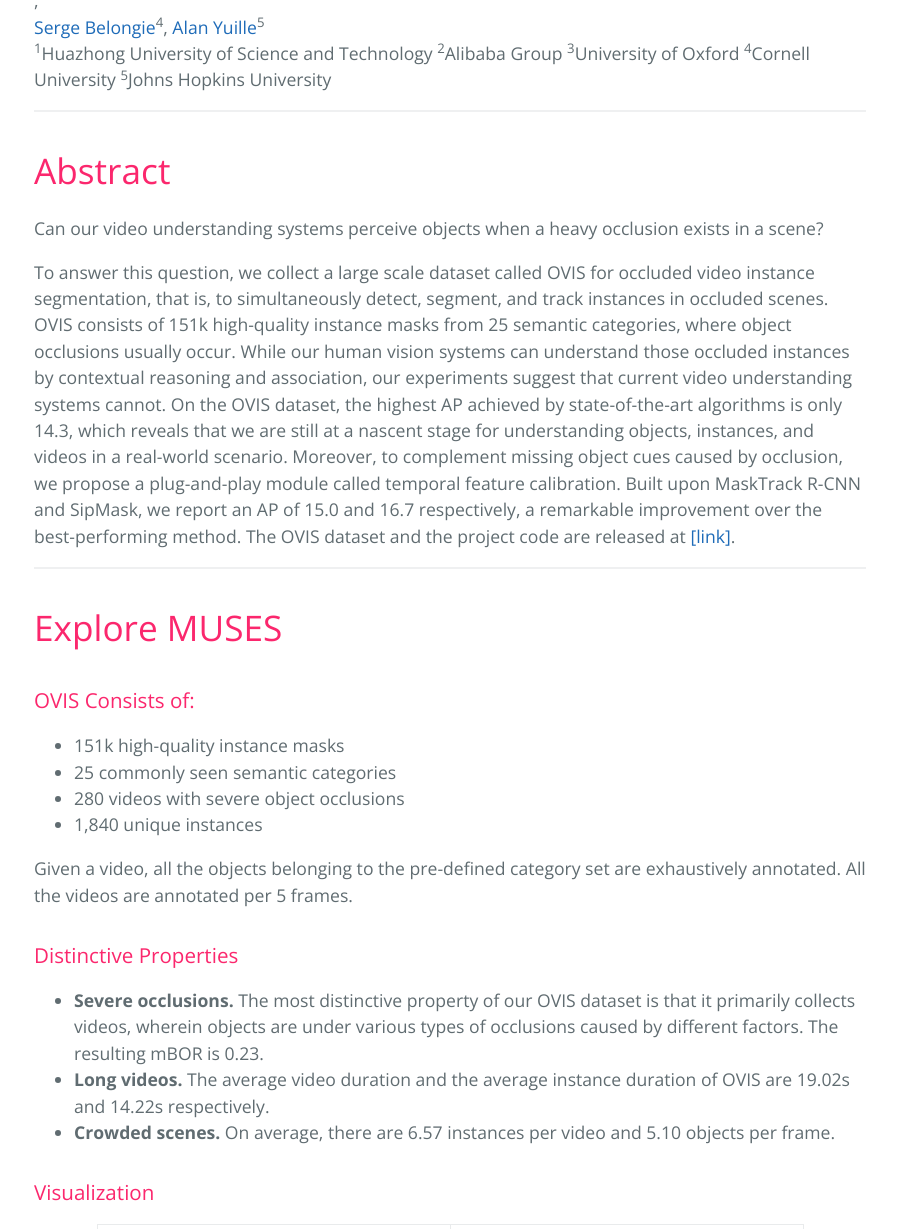
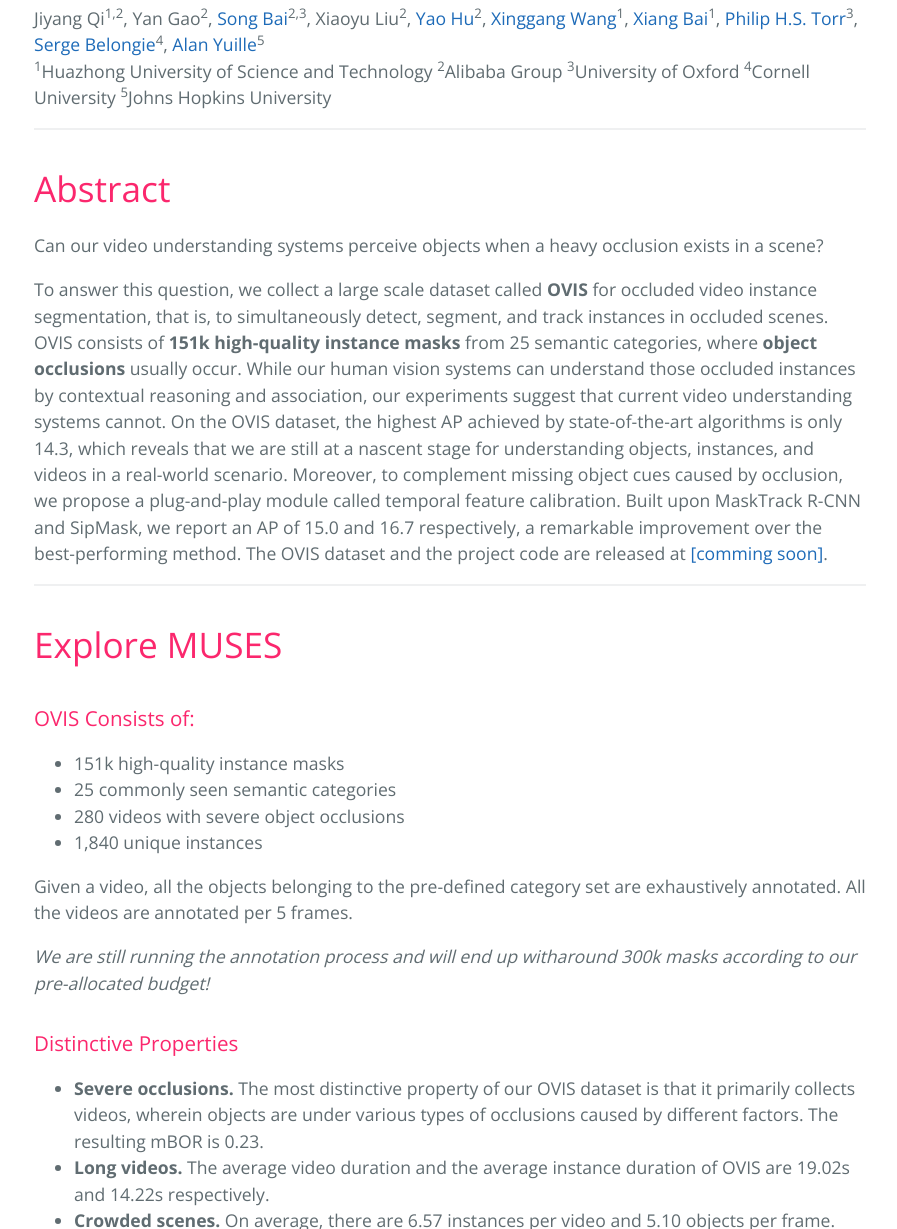
Before and after one commit to qjy981010/OVIS, a Jekyll site: the page built from index.md, in a window 1280 px wide and 1400 px high, scrolled down 511 px, cut to the strip 0-1229 px from the top of the window. Shown: the whole strip, without its empty margins (190-1087 px from the left). Built offline with Jekyll 4.4.1, drawn with Linux system fonts in a browser that asks for light colours; some of the changed text lies outside the part shown.

Commit message:
change link to comming-soon

```diff
--- a/index.md
+++ b/index.md
@@ -4,9 +4,8 @@
 
 **OVIS** (short for **O**ccluded **V**ideo **I**nstance **S**egmentation) is a new large scale benchmark dataset for video instance segmentation task. It is designed with the philosophy of perceiving object occlusions in videos, which could reveal the complexity and the diversity of real-world scenes.
 
-[Occluded Video Instance Segmentation](coming-soon)<br>
-Jiyang Qi<sup>1,2</sup>, Yan Gao<sup>2</sup>, [Song Bai](http://songbai.site)<sup>2,3</sup>, Xiaoyu Liu<sup>2</sup>, [Yao Hu](https://scholar.google.com/citations?user=LIu7k7wAAAAJ)<sup>2</sup>, [Xinggang Wang](https://xinggangw.info/index_cn.htm)<sup>1</sup>, [Xiang Bai](http://122.205.5.5:8071/~xbai/)<sup>1</sup>, [Philip H.S. Torr](http://www.robots.ox.ac.uk/~phst/)<sup>3</sup><br>,<br>
-[Serge Belongie](https://vision.cornell.edu/se3/people/serge-belongie/)<sup>4</sup>, [Alan Yuille](http://www.cs.jhu.edu/~ayuille/)<sup>5</sup><br>
+<center>[**Occluded Video Instance Segmentation**](coming-soon)</center><br>
+Jiyang Qi<sup>1,2</sup>, Yan Gao<sup>2</sup>, [Song Bai](http://songbai.site)<sup>2,3</sup>, Xiaoyu Liu<sup>2</sup>, [Yao Hu](https://scholar.google.com/citations?user=LIu7k7wAAAAJ)<sup>2</sup>, [Xinggang Wang](https://xinggangw.info/index_cn.htm)<sup>1</sup>, [Xiang Bai](http://122.205.5.5:8071/~xbai/)<sup>1</sup>, [Philip H.S. Torr](http://www.robots.ox.ac.uk/~phst/)<sup>3</sup>, [Serge Belongie](https://vision.cornell.edu/se3/people/serge-belongie/)<sup>4</sup>, [Alan Yuille](http://www.cs.jhu.edu/~ayuille/)<sup>5</sup><br>
 <sup>1</sup>Huazhong University of Science and Technology
 <sup>2</sup>Alibaba Group
 <sup>3</sup>University of Oxford
@@ -21,7 +20,7 @@
 # Abstract
 Can our video understanding systems perceive objects when a heavy occlusion exists in a scene?
 
-To answer this question, we collect a large scale dataset called OVIS for occluded video instance segmentation, that is, to simultaneously detect, segment, and track instances in occluded scenes. OVIS consists of 151k high-quality instance masks from 25 semantic categories, where object occlusions usually occur. While our human vision systems can understand those occluded instances by contextual reasoning and association, our experiments suggest that current video understanding systems cannot. On the OVIS dataset, the highest AP achieved by state-of-the-art algorithms is only 14.3, which reveals that we are still at a nascent stage for understanding objects, instances, and videos in a real-world scenario. Moreover, to complement missing object cues caused by occlusion, we propose a plug-and-play module called temporal feature calibration. Built upon MaskTrack R-CNN and SipMask, we report an AP of 15.0 and 16.7 respectively, a remarkable improvement over the best-performing method. The OVIS dataset and the project code are released at [[link]](comming-soon).
+To answer this question, we collect a large scale dataset called **OVIS** for occluded video instance segmentation, that is, to simultaneously detect, segment, and track instances in occluded scenes. OVIS consists of **151k high-quality instance masks** from 25 semantic categories, where **object occlusions** usually occur. While our human vision systems can understand those occluded instances by contextual reasoning and association, our experiments suggest that current video understanding systems cannot. On the OVIS dataset, the highest AP achieved by state-of-the-art algorithms is only 14.3, which reveals that we are still at a nascent stage for understanding objects, instances, and videos in a real-world scenario. Moreover, to complement missing object cues caused by occlusion, we propose a plug-and-play module called temporal feature calibration. Built upon MaskTrack R-CNN and SipMask, we report an AP of 15.0 and 16.7 respectively, a remarkable improvement over the best-performing method. The OVIS dataset and the project code are released at [[comming soon]](comming-soon).
 
 
 
@@ -41,11 +40,18 @@
 
 Given a video, all the objects belonging to the pre-defined category set are exhaustively annotated. All the videos are annotated per 5 frames.
 
+*We are still running the annotation process and will end up witharound 300k masks according to our pre-allocated budget!*
+
 ### Distinctive Properties
 
 - **Severe occlusions.** The most distinctive property of our OVIS dataset is that it primarily collects videos, wherein objects are under various types of occlusions caused by different factors. The resulting mBOR is 0.23.
 - **Long videos.** The average video duration and the average instance duration of OVIS are 19.02s and 14.22s respectively.
 - **Crowded scenes.** On average, there are 6.57 instances per video and 5.10 objects per frame.
+
+### Categories
+The 25 semantic categories in OVIS are <i>Person, Bird, Cat, Dog, Horse, Sheep, Cow, Elephant, Bear, Zebra, Giraffe, Poultry, Giant panda, Lizard, Parrot, Monkey, Rabbit, Tiger, Fish, Turtle, Bicycle, Motorcycle, Airplane, Boat</i>, and <i>Vehicle</i>.
+
+For a detailed description of OVIS, please refer to our paper.
 
 ### Visualization
 
@@ -96,27 +97,16 @@
 ### Dataset Download
 
 We provide the frames and annotations.
-- Frames: JPG format. The total size is 7.8GB. [[link]](/404.html)
-- Annotations: JSON format. [[link]](/404.html)
+- Frames: JPG format. The total size is 7.8GB. [[comming soon]](comming-soon)
+- Annotations: JSON format. [[comming soon]](comming-soon)
 
 The annotations are COCO-style, just like Youtube-VIS. So it's nearly cost-free to adapt your Youtube-VIS code for OVIS.
 
 ### Code
 
-The code, models of the baseline method are released on [GitHub](https://github.com/qjy981010/OVIS).
+The code, models of the baseline method are released on [[comming soon]](https://github.com/qjy981010/OVIS).
 
 The evaluation metric is the same as Youtube-VIS's, so you can use the evalution code provided by them [[link]](https://github.com/youtubevos/cocoapi)
 
-
-<!-- # Wiki
-In the production of movies and TV shows, multiple cameras are often used to shoot a scene at different positions. A continuous view filmed by one camera without interruption is called a **shot**. During editing, selected shots will be joined to depict a continous **event**. Transition from one shot to another is called a **cut**. -->
-
-<!-- --- -->
-
-<!-- # Other Info
-Refer to [this page](https://www.utdallas.edu/atec/midori/Handouts/camera.htm#shot) for some knowledge about film making. -->
-
-<!-- --- -->
-
 # Contact
 For questions and suggestions, please contact Jiyang Qi (jiyangqi at hust dot edu dot cn).
```
Also changed, not shown: other parts of index.md (+0 -5 lines).
